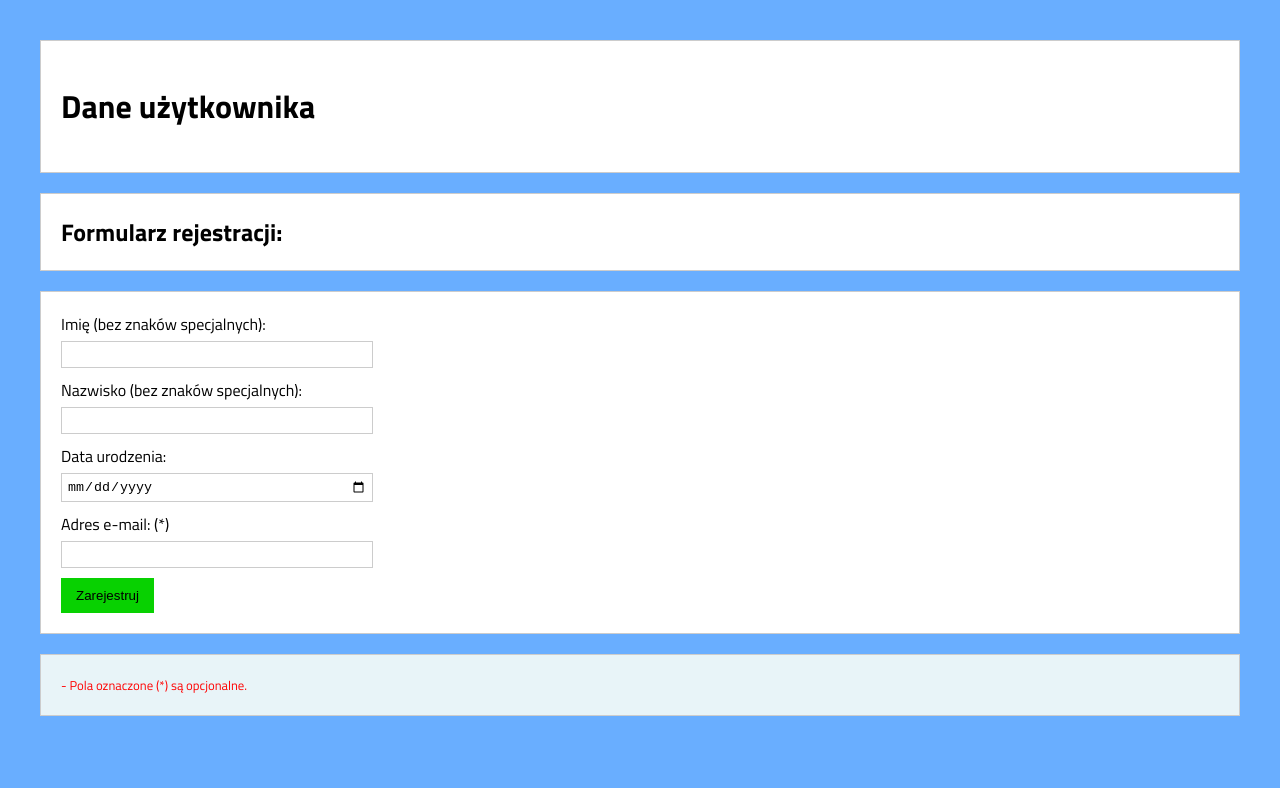
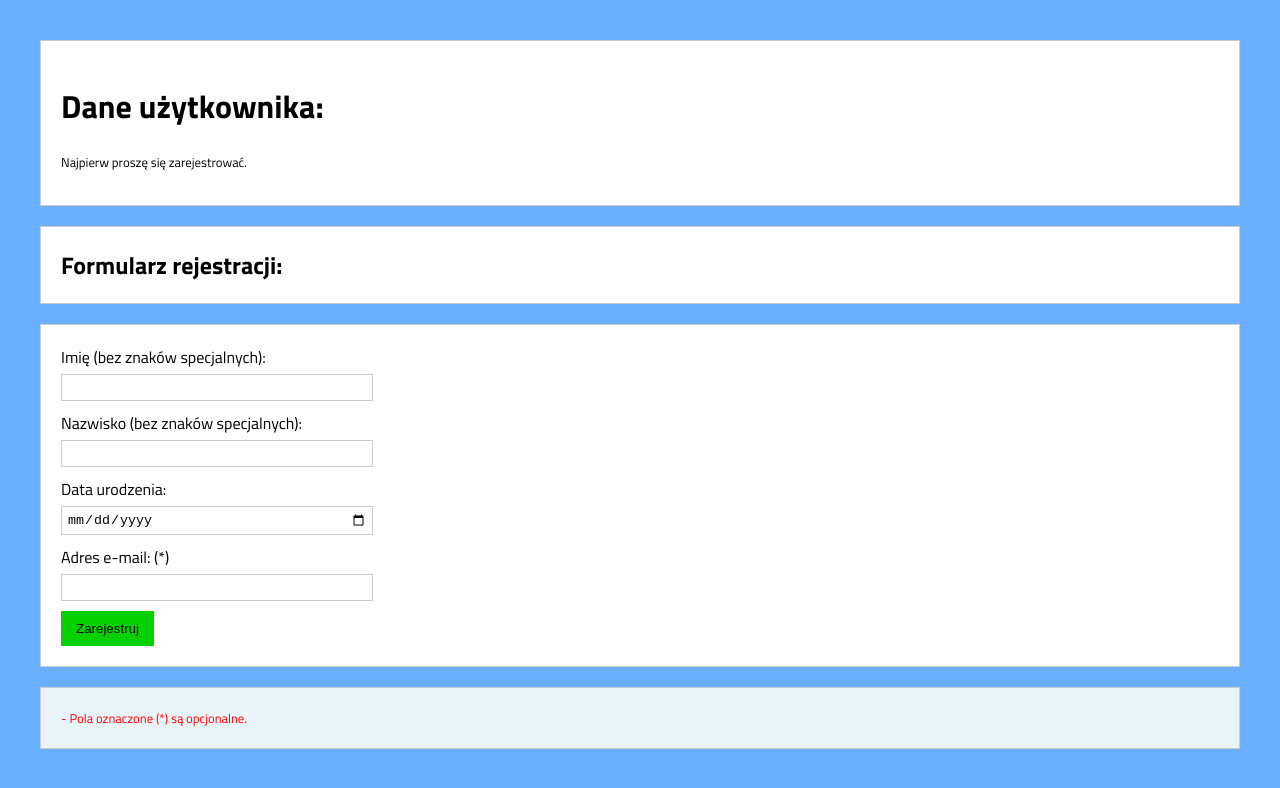
Before and after one commit to KrzysztofMaj-s18533/KrzysztofMaj-s18533.github.io, a plain HTML site: page index.html in a window 1280 px wide. Drawn offline with Linux system fonts and the light colour scheme.

Commit message:
added user data placeholder for better presentation

```diff
--- a/index.html
+++ b/index.html
@@ -9,8 +9,8 @@
 
 <body>
     <div id="data">
-        <h1>Dane użytkownika</h1>
-        <p id="userData"></p>
+        <h1>Dane użytkownika:</h1>
+        <p id="userData">Najpierw proszę się zarejestrować.</p>
     </div>
 
     <h2>Formularz rejestracji:</h2>
--- a/styles.css
+++ b/styles.css
@@ -11,6 +11,10 @@ body {
     padding: 20px;
     background: #fff;
     border: 1px solid #ccc;
+}
+
+#userData {
+    font-size: 0.8em;
 }
 
 h1 {
```
